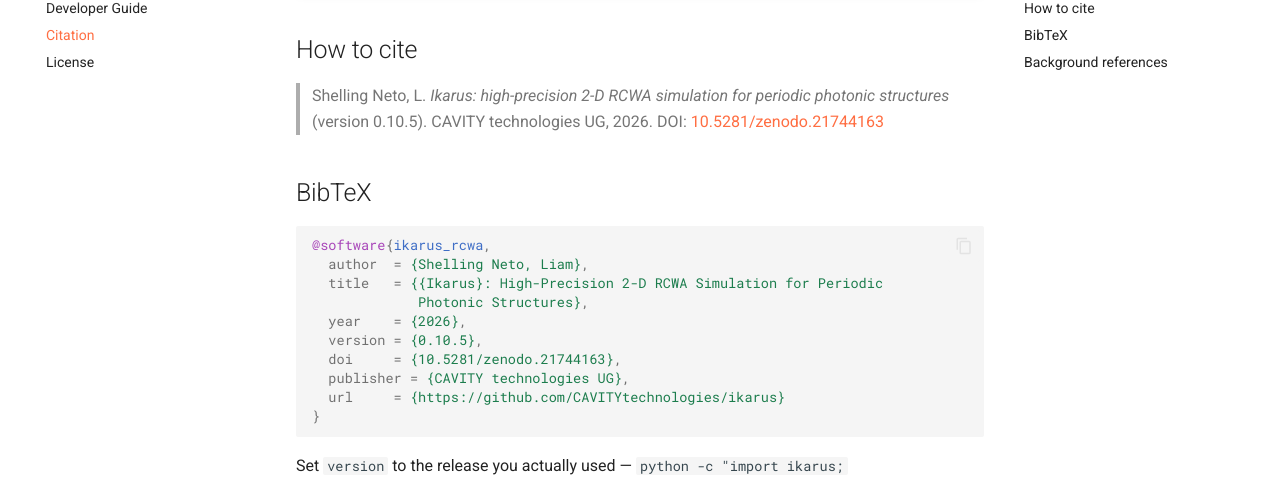
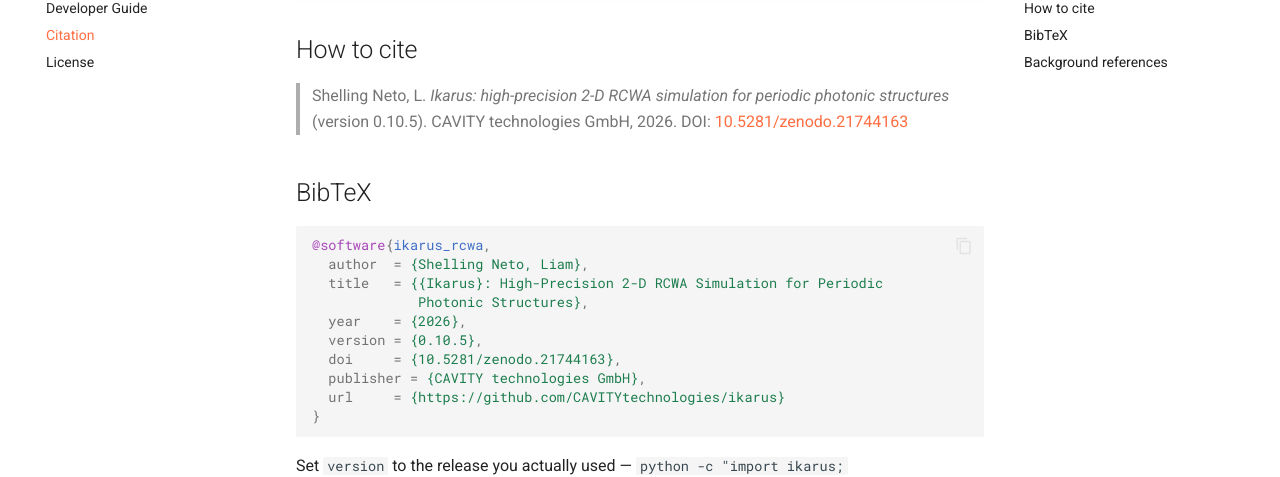
Before and after one commit to CAVITYtechnologies/ikarus, an MkDocs documentation site: the page built from docs/citation.md, in a window 1280 px wide and 900 px high, scrolled down 309 px. Shown: the part 148-625 px from the top of the window. Built offline with MkDocs 1.6.1 and Material for MkDocs 9.7.7, drawn with Linux system fonts in a browser that asks for light colours; comment, search, counter and statistics services are not loaded; some of the changed text lies outside the part shown.

Commit message:
chore: update legal entity name UG -> GmbH (CAVITY is now a GmbH)
CAVITY technologies converted from UG to GmbH; update the company name in all 8
places it appears: LICENSE + docs/license.md (copyright), mkdocs.yml + README
(copyright footers), CITATION.cff + .zenodo.json (affiliation), docs/citation.md
(prose citation + BibTeX publisher). Attribution form unchanged (Liam Shelling Neto,
affiliation CAVITY technologies GmbH).

````diff
--- a/docs/citation.md
+++ b/docs/citation.md
@@ -11,7 +11,7 @@
 ## How to cite
 
 > Shelling Neto, L. *Ikarus: high-precision 2-D RCWA simulation for periodic
-> photonic structures* (version 0.10.5). CAVITY technologies UG, 2026.
+> photonic structures* (version 0.10.5). CAVITY technologies GmbH, 2026.
 > DOI: [10.5281/zenodo.21744163](https://doi.org/10.5281/zenodo.21744163)
 
 ## BibTeX
@@ -24,7 +24,7 @@
   year    = {2026},
   version = {0.10.5},
   doi     = {10.5281/zenodo.21744163},
-  publisher = {CAVITY technologies UG},
+  publisher = {CAVITY technologies GmbH},
   url     = {https://github.com/CAVITYtechnologies/ikarus}
 }
 ```
--- a/mkdocs.yml
+++ b/mkdocs.yml
@@ -9,7 +9,7 @@
 repo_url: https://github.com/CAVITYtechnologies/ikarus
 edit_uri: edit/main/docs/
 
-copyright: Copyright &copy; 2026 CAVITY technologies UG — MIT License
+copyright: Copyright &copy; 2026 CAVITY technologies GmbH — MIT License
 
 theme:
   name: material
````
Also changed, not shown: README.md (+1 -1 lines), docs/license.md (+1 -1 lines), .zenodo.json, 2 other files.
